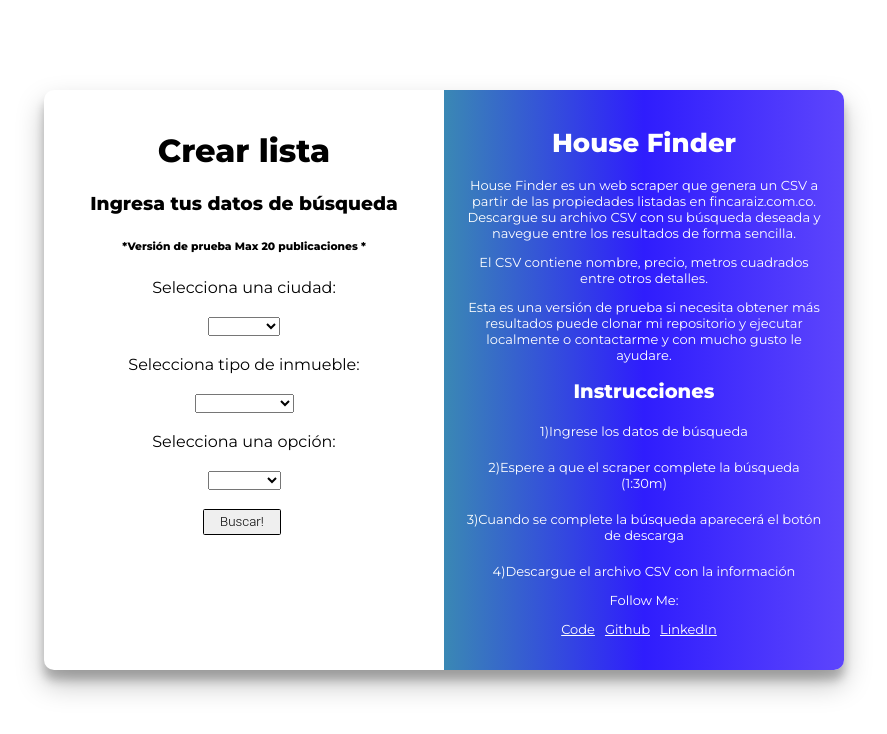
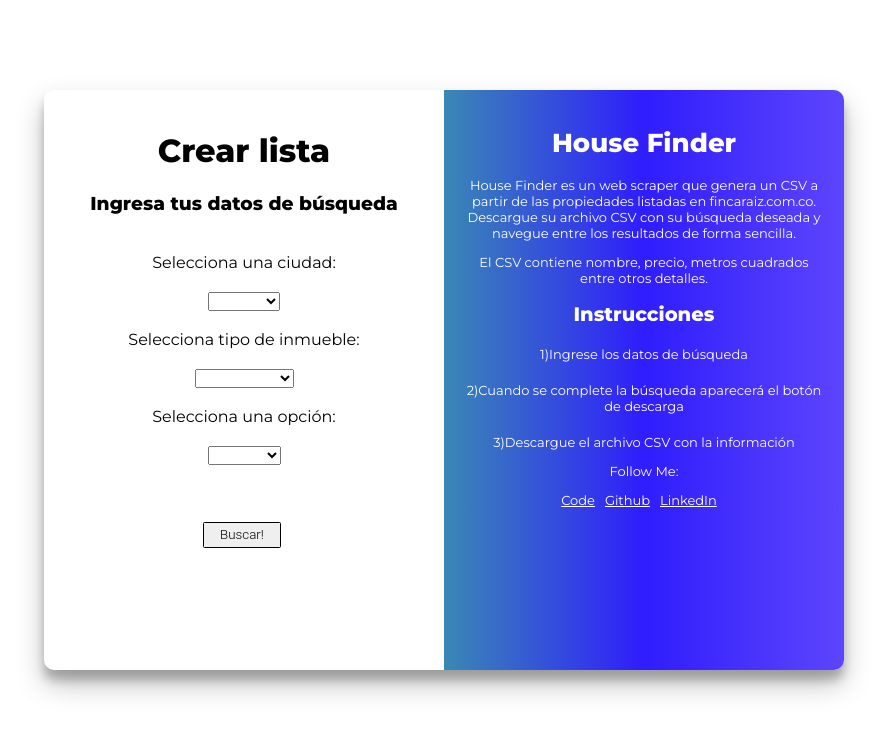
Before and after one commit to felipemontes/house_finder, a React (Create React App) app in the folder client/: page / in a window 1280 px wide. Shown: the top 734 px of the page, without its empty margins (196-1083 px from the left). Built offline with nearby package versions, Linux system fonts and the light colour scheme.

Commit message:
[Modified]: instructions

```diff
--- a/client/src/components/Form.js
+++ b/client/src/components/Form.js
@@ -2,7 +2,6 @@
 import axios from "axios";
 import fileDownload from "js-file-download";
 import swal from "sweetalert";
-
 import "./styles/Form.css";
 export default class Form extends Component {
   state = {
@@ -31,7 +30,7 @@
     try {
       this.hideSearch();
       this.showLoading();
-      const response = await axios.post("http://localhost:3001/", inf);
+      const response = await axios.post("http://localhost:3001", inf);
       if (response.status === 200) {
         this.setState({
           tb: response.data,
@@ -39,7 +38,6 @@
         this.hideLoading();
         this.showDownload();
       }
-      console.log(response.status);
     } catch (e) {
       this.errorManager();
     }
@@ -71,8 +69,6 @@
     const response = await axios.get(
       `http://localhost:3001/download/${downloadTb}`
     );
-    console.log("Este es el response: ", response);
-    console.log("Este es el response body: ", response.body);
     window.location.reload(false);
     window.open(fileDownload(response.data, output));
   };
@@ -89,7 +85,7 @@
           <h1>Crear lista</h1>
 
           <h3>Ingresa tus datos de búsqueda</h3>
-          <h6>*Versión de prueba Max 20 publicaciones *</h6>
+          <br />
           <form onSubmit={this.onSubmit}>
             <label>
               Selecciona una ciudad:
@@ -139,6 +135,8 @@
             </label>
             <br />
             <br />
+            <br />
+            <br />
             <div className="align-center">
               <div id="loader" className="loader"></div>
             </div>
@@ -162,18 +160,12 @@
             El CSV contiene nombre, precio, metros cuadrados entre otros
             detalles.
           </p>
-          <p>
-            Esta es una versión de prueba si necesita obtener más resultados
-            puede clonar mi repositorio y ejecutar localmente o contactarme y
-            con mucho gusto le ayudare.
-          </p>
           <h2>Instrucciones</h2>
           <li>1)Ingrese los datos de búsqueda</li>
-          <li>2)Espere a que el scraper complete la búsqueda (1:30m)</li>
           <li>
-            3)Cuando se complete la búsqueda aparecerá el botón de descarga
+            2)Cuando se complete la búsqueda aparecerá el botón de descarga
           </li>
-          <li>4)Descargue el archivo CSV con la información</li>
+          <li>3)Descargue el archivo CSV con la información</li>
           <p>Follow Me:</p>
           <a
             target="_blank"
```
